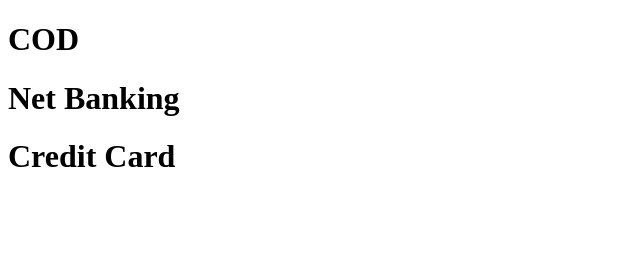
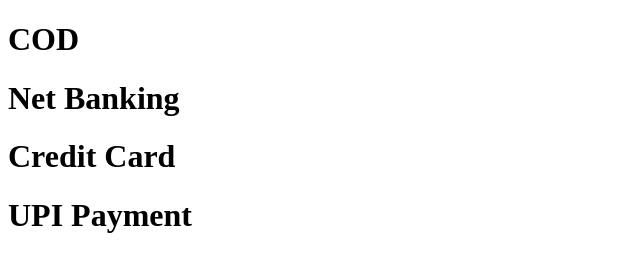
Before and after one commit to aliya1928/front_end_application, a plain HTML site: page payment.html in a window 1280 px wide. Shown: the whole page, without its empty margins (0-640 px from the left). Drawn offline with Linux system fonts and the light colour scheme.

Commit message:
upi feature added

```diff
--- a/payment.html
+++ b/payment.html
@@ -8,6 +8,7 @@
 <h1>COD</h1>
 <h1>Net Banking</h1>
 <h1>Credit Card</h1>
+<h1>UPI Payment</h1>
 
 
 </body>
```
